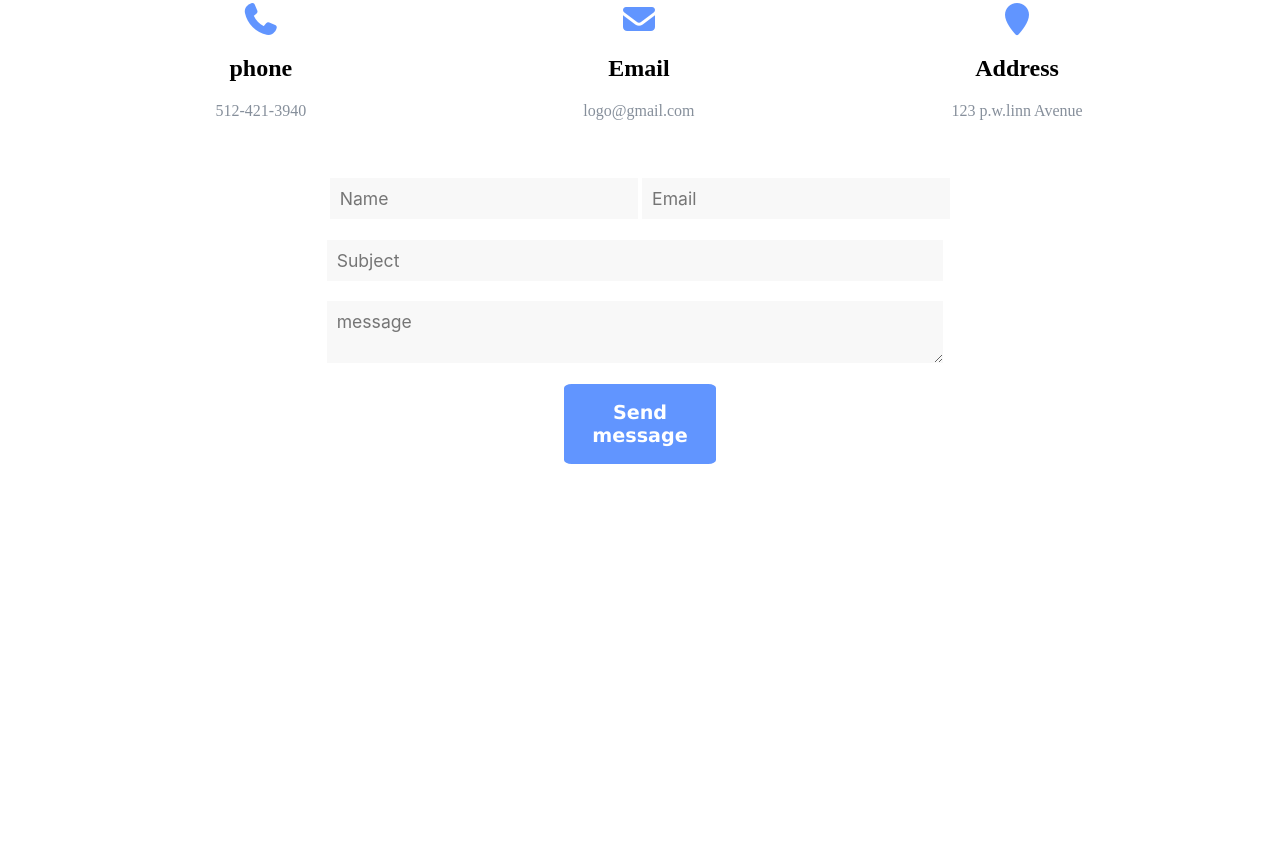
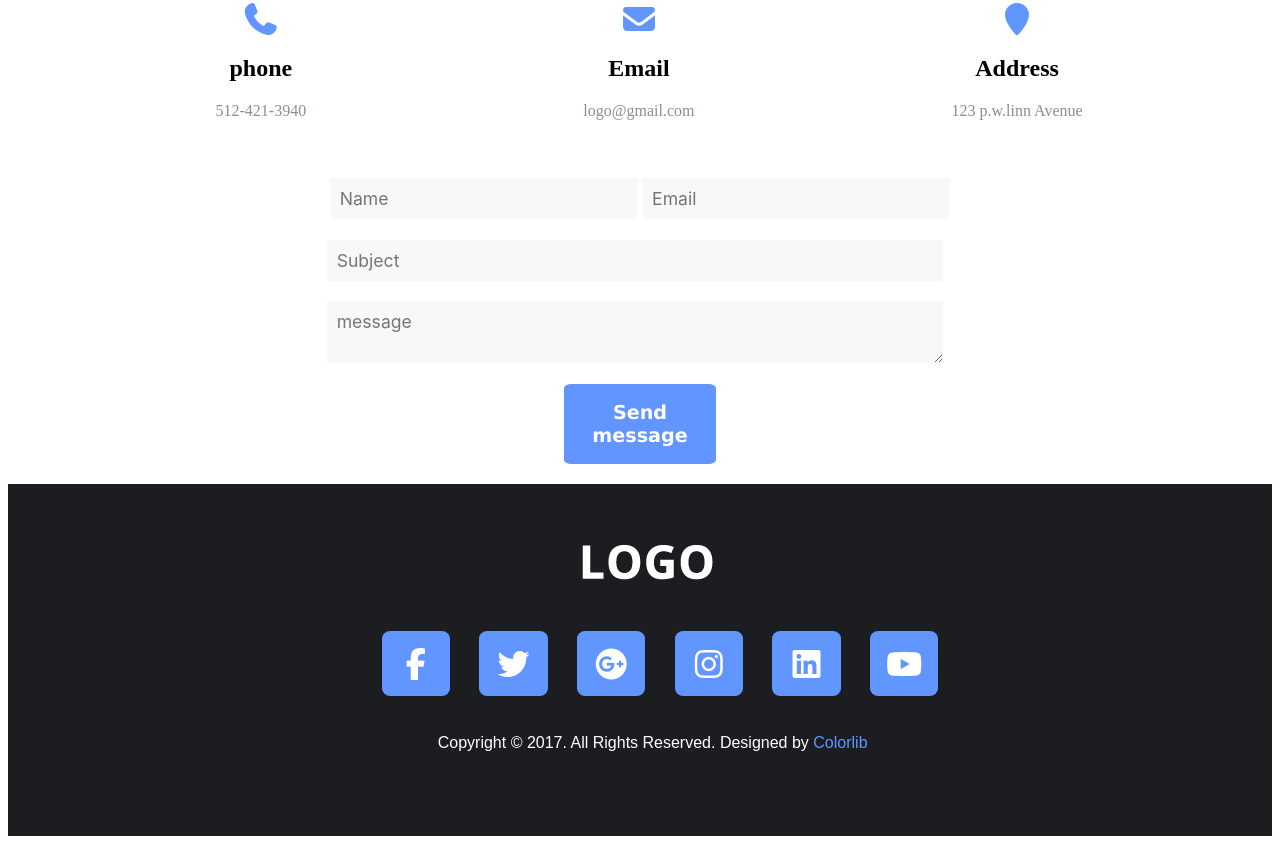
Before and after one commit to seif1125/FRONTEND-Course, a plain HTML site: page index.html in a window 1280 px wide. Shown: the part 7656-8500 px from the top of the page. Before the commit the page ends 8148 px from the top, so only its background shows below. Drawn offline with Linux system fonts and the light colour scheme.

Commit message:
added footer section

```diff
--- a/index.html
+++ b/index.html
@@ -643,6 +643,25 @@
 
     </div>
 
+    <footer >
+        <img src="./media/images/logo-alt.webp"/>
+        <div class="social-icons-container">
+        <ul class="footer-follow">
+            <li><a href="#"><i class="fab fa-facebook-f fa-2x"></i></a></li>
+            <li><a href="#"><i class="fab fa-twitter  fa-2x"></i></a></li>
+            <li><a href="#"><i class="fab fa-google-plus  fa-2x"></i></a></li>
+            <li><a href="#"><i class="fab fa-instagram  fa-2x"></i></a></li>
+            <li><a href="#"><i class="fab fa-linkedin  fa-2x"></i></a></li>
+            <li><a href="#"><i class="fab  fa-youtube  fa-2x"></i></a></li>
+        </ul>
+        </div>
+        <div class="footer-copyright">
+            <p>Copyright © 2017. All Rights Reserved. Designed by <a href="https://colorlib.com" target="_blank">Colorlib</a>
+            </p>
+        </div>
+
+    </footer>
+
 
 </body>
 
--- a/styles.css
+++ b/styles.css
@@ -939,3 +939,37 @@ padding-left: 1%;
 .form-container button:hover{
     opacity:0.7;
 }
+footer{
+    background-color: #1C1D21;
+    height:44vh;
+    text-align: center;
+}
+footer img{
+    margin-top:3%;
+    margin-left:1% ;
+}
+
+footer .social-icons-container ul{
+    width: 50%;
+    margin:2% auto 3% auto;
+}
+footer .social-icons-container ul li{
+    display: inline-block;
+    margin: 0% 2%;
+    height: 40%;
+    padding: 1% 2.25%;
+    background-color: #6195FF;
+    border-radius: 12%;
+
+}
+footer .social-icons-container ul li i{
+     color: white;
+     line-height: 52px;
+}
+footer p{
+    margin-left: 2%;
+}
+footer p>a{
+    color: #6195FF;
+    text-decoration: none;
+}
```
